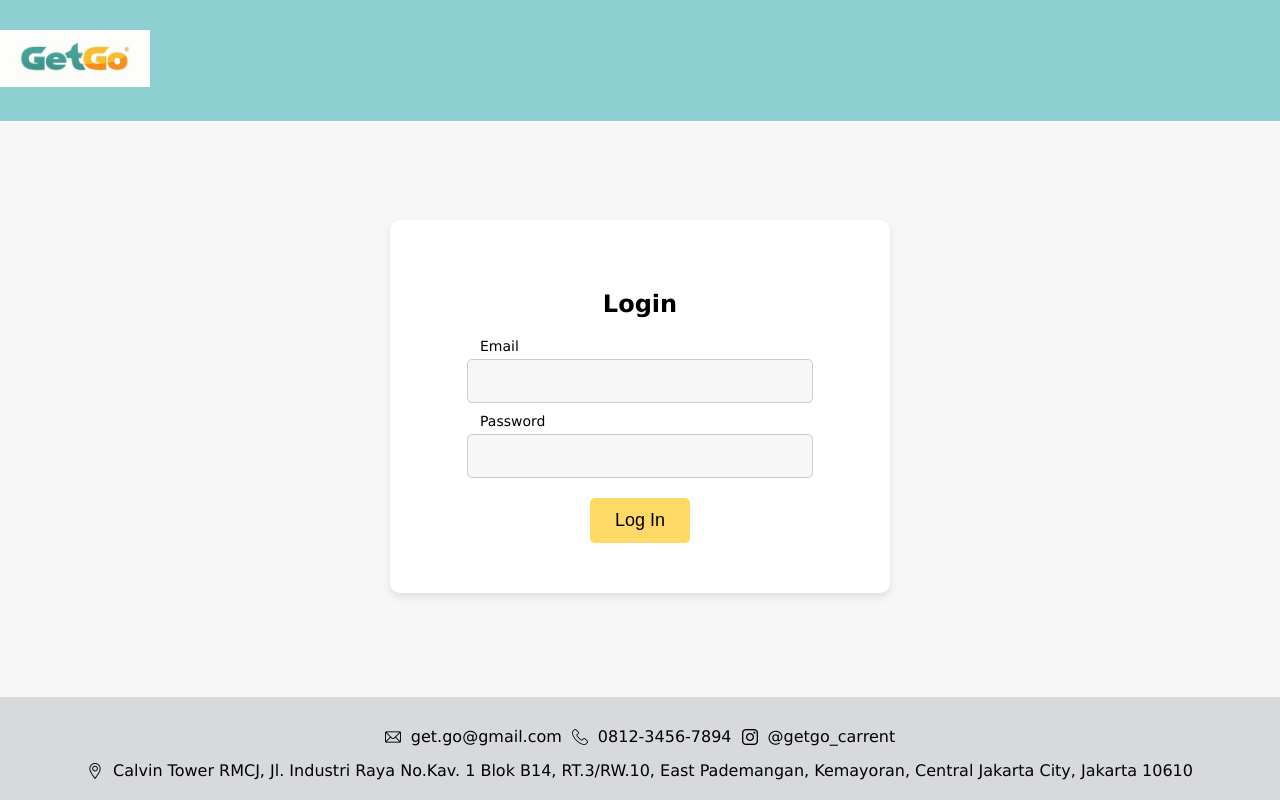
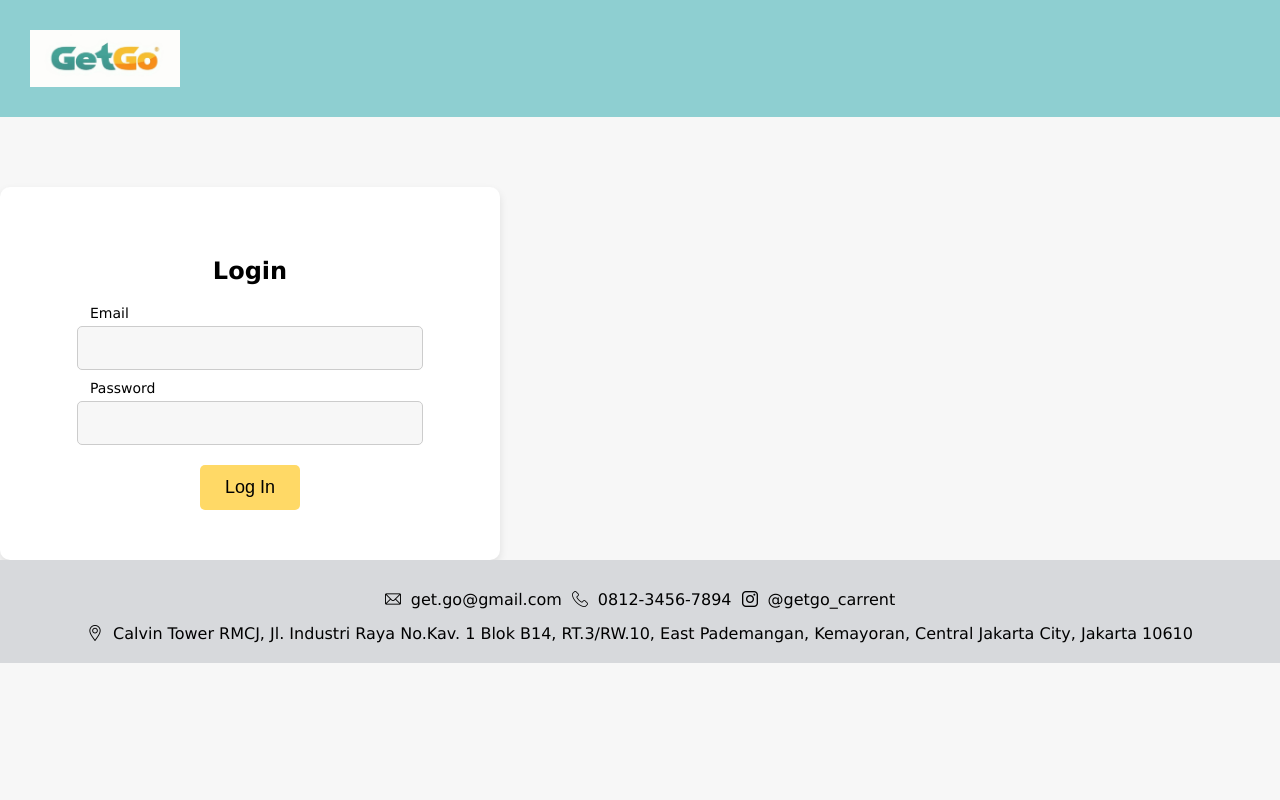
Before and after one commit to graceellennn/get_go, a Flask app: page /login_admin in a window 1280 px wide; the page is wider, and only the part inside the window is pictured. Run offline with Flask 3, Linux system fonts and the light colour scheme.

Commit message:
login_admin.html

```diff
--- a/Downloads/GetGo/templates/login_admin.html
+++ b/Downloads/GetGo/templates/login_admin.html
@@ -3,7 +3,7 @@
 <head>
     <meta charset="UTF-8">
     <meta name="viewport" content="width=device-width, initial-scale=1.0">
-    <title>Admin Login</title>
+    <title>Welcome</title>
     <style>
         body {
             font-family: Verdana, Geneva, Tahoma, sans-serif;
@@ -11,22 +11,15 @@
             padding: 0;
             background-color: #F7F7F7;
             text-align: center;
-            display: flex;
-            flex-direction: column;
-            align-items: center;
-            padding-top: 150px; /* Tambahkan jarak dari header */
-            height: 100vh;
-            box-sizing: border-box;
         }
 
         /* HEADER */
         .header {
             background-color: #8ECFD1; /* Light blue */
+            display: flex;
             padding: 30px; /* More internal spacing */
             text-align: left; /* Align text to the left */
             width: 100%; /* Full width */
-            position: absolute; /* Tetap di bagian atas */
-            top: 0;
         }
 
         .header img {
```
